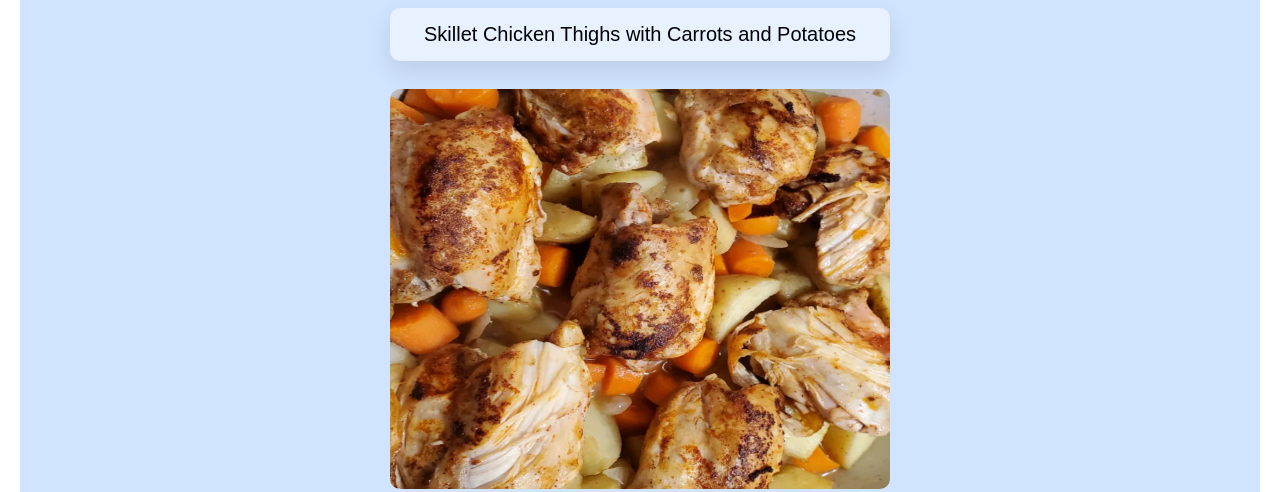
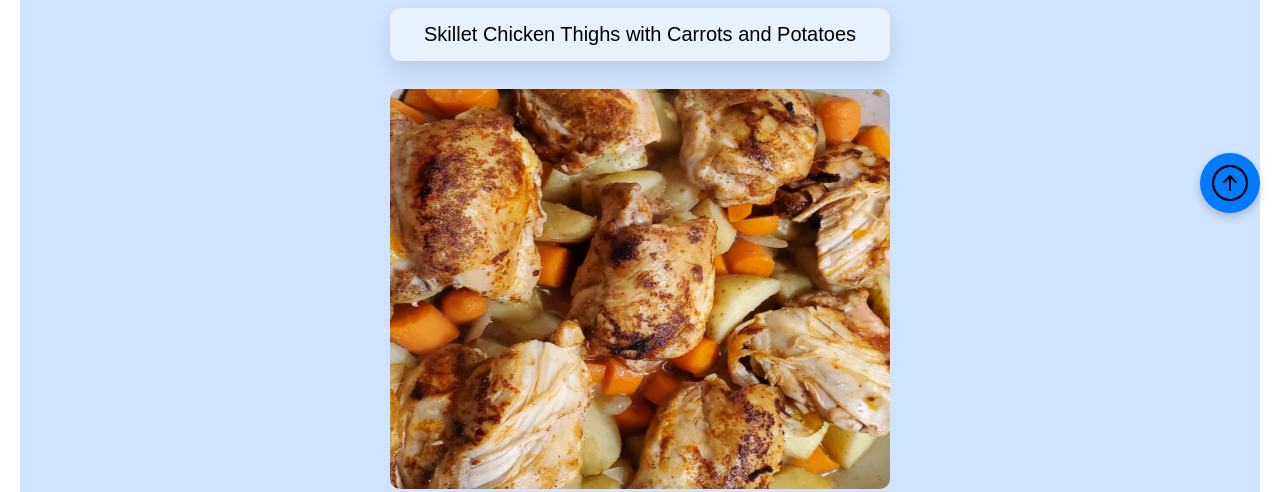
Before and after one commit to iamruss1203/odin-recipes, a plain HTML site: page index.html in a window 1280 px wide. Shown: the part 567-1059 px from the top of the page. Drawn offline with Linux system fonts and the light colour scheme.

Commit message:
put a floating button

```diff
--- a/css/style.css
+++ b/css/style.css
@@ -180,3 +180,34 @@
     padding: 5px;
     border-radius: 5px;
 }
+
+/* floating button */
+
+.floating-button {
+    position: fixed;
+    bottom: 20px;
+    right: 20px;
+    width: 60px;
+    height: 60px;
+    background-color: #007bff;
+    border: none;
+    border-radius: 50%;
+    display: flex;
+    justify-content: center;
+    align-items: center;
+    box-shadow: 0 4px 8px rgba(0, 0, 0, 0.2);
+    cursor: pointer;
+    transition: background-color 0.3s, transform 0.3s;
+    overflow: hidden;
+}
+
+.floating-button img {
+    width: 60%;
+    height: 60%;
+    object-fit: contain;
+  }
+
+.floating-button:hover {
+    transform: scale(1.02);
+    box-shadow: 0 15px 35px #00000033;
+}
--- a/index.html
+++ b/index.html
@@ -23,6 +23,7 @@
         <li><a href="/recipes/Chicken,Asparagus,and-Mushroom-Skillet.html" class="recipe">Chicken, Asparagus, and Mushrooms Skillet</a></li><br>
         <img src="/images/Chicken-Asparagus-and-Mushroom-Skillet-by-CookinBug-1eb445a81ff845b3a55c9c39524a2c25.webp" alt="Chicken, Asparagus, and Mushrooms Skillet" class="image">
     </ul>
+    <button class="floating-button"><img src="/images/up-arrow.png" alt=""></button>
     <footer>
         <p class="footer-text">&copy; 2025 Odin Projects - Russ. All rights reserved.</p>
     </footer>
```
Also changed, not shown: recipes/Chicken,Asparagus,and-Mushroom-Skillet.html (+1 -0 lines), recipes/Easy-Skillet-Chicken-Primavera.html (+1 -0 lines), recipes/Romantic-Chicken-with-Artichokes-and-Mushrooms.html (+1 -0 lines), recipes/Skillet-Chicken-Thighs-with-Carrots-and-Potatoes.html (+1 -0 lines), recipes/lasagna.html (+1 -0 lines), images/up-arrow.png (added).
